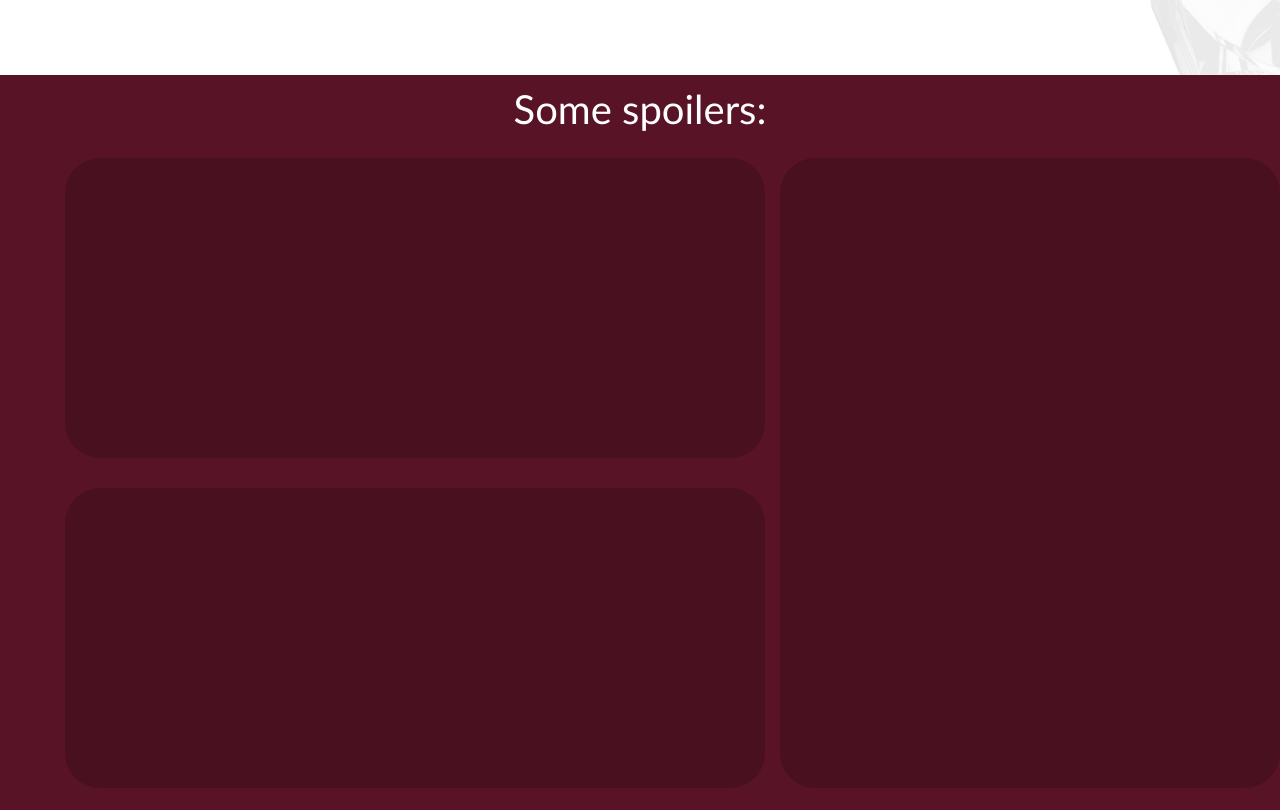
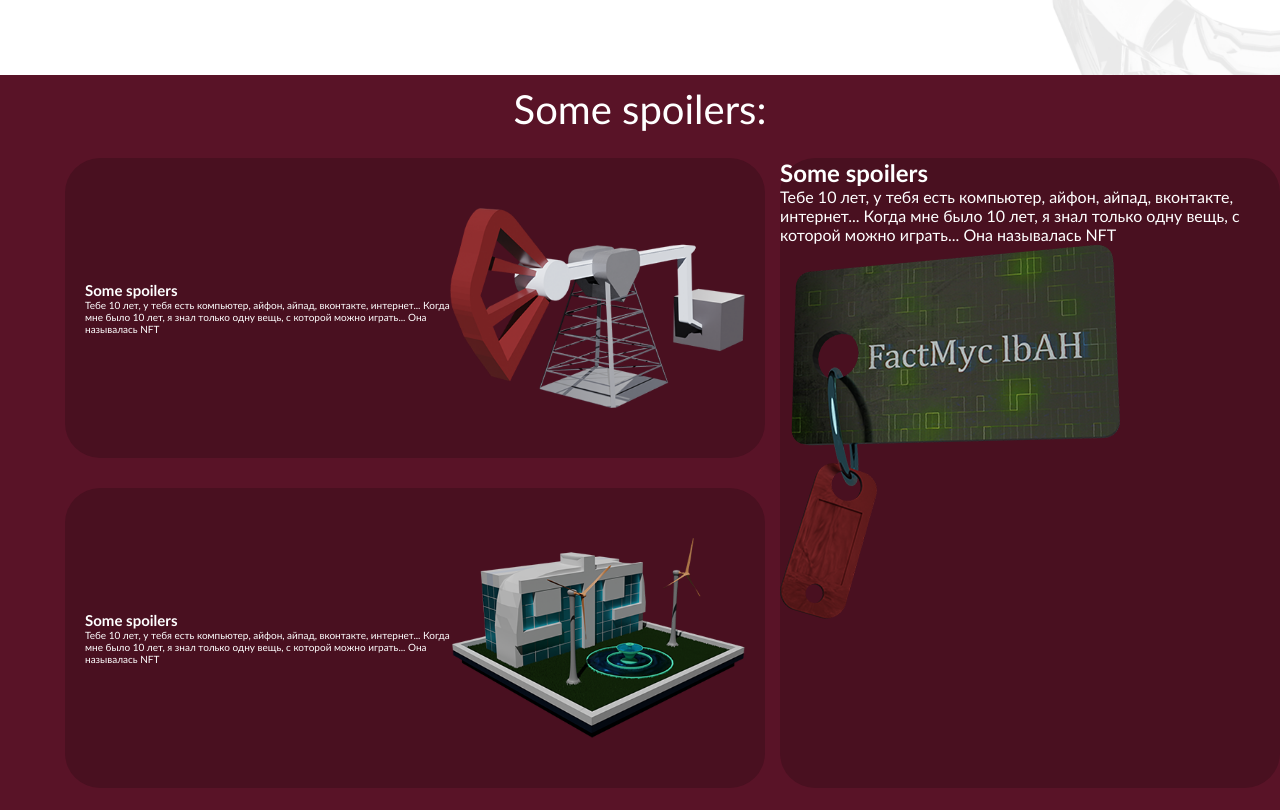
Before and after one commit to EasileleM/web3_demo, a plain HTML site: page public/index.html in a window 1280 px wide. Shown: the part 1525-2335 px from the top of the page. Drawn offline with Linux system fonts and the light colour scheme.

Commit message:
red block text

```diff
--- a/public/index.html
+++ b/public/index.html
@@ -27,6 +27,7 @@
           <h2 class="welcome-text__big-text">Welcome to the</h2>
           <h3 class="welcome-text__lil-text">Factory World</h3>
         </div>
+        <img class="section-home__sun-image" src="img/sun.png" alt="">
         <img class="section-home__image section-home__image-bounce" src="img/home-image.png" alt="">
       </section>
     </div>
@@ -52,11 +53,29 @@
           </div>
           <div class="spoilers">
             <div class="spoilers__left-blocks">
-              <div class="spoilers__g-block"></div>
-              <div class="spoilers__g-block"></div>
+              <div class="spoilers__g-block">
+                <div class="spoilers__g-text">
+                  <h2 class="spoilers__g-big-text">Some spoilers</h2>
+                  <p class="spoilers__g-lil-text">Тебе 10 лет, у тебя есть компьютер, айфон, айпад, вконтакте, интернет... Когда мне было 10 лет, я знал только одну вещь, с которой можно играть... Она называлась NFT</p>
+                </div>
+                <img src="img/kran.png" alt="" class="spoilers__g-img">
+              </div>
+              <div class="spoilers__g-block">
+                <div class="spoilers__g-text">
+                  <h2 class="spoilers__g-big-text">Some spoilers</h2>
+                  <p class="spoilers__g-lil-text">Тебе 10 лет, у тебя есть компьютер, айфон, айпад, вконтакте, интернет... Когда мне было 10 лет, я знал только одну вещь, с которой можно играть... Она называлась NFT</p>
+                </div>
+                <img src="img/zavod.png" alt="" class="spoilers__g-img">
+              </div>
             </div>
             <div class="spoilers__right-blocks">
-              <div class="spoilers__v-block"></div>
+              <div class="spoilers__v-block">
+                <div class="spoilers__v-text">
+                  <h2 class="spoilers__v-big-text">Some spoilers</h2>
+                  <p class="spoilers__v-lil-text">Тебе 10 лет, у тебя есть компьютер, айфон, айпад, вконтакте, интернет... Когда мне было 10 лет, я знал только одну вещь, с которой можно играть... Она называлась NFT</p>
+                </div>
+                <img src="img/card.png" alt="" class="spoilers__v-img">
+              </div>
             </div>
           </div>
           <div class="section-spoilers__text-block">
--- a/scss/_about.scss
+++ b/scss/_about.scss
@@ -1,6 +1,8 @@
 .wrapper-about {
+    background-image: url('../img/about-background.png');
+    background-repeat: no-repeat;
+    background-position: center;
     background-size: cover;
-    background-image: url('../img/about-background.png');
     background-color: $white;
     height: 100vh;
 }
--- a/scss/_home.scss
+++ b/scss/_home.scss
@@ -1,6 +1,8 @@
 .wrapper-home {
+    background-image: url('../img/background-light.png');
+    background-repeat: no-repeat;
+    background-position: center;
     background-size: cover;
-    background-image: url('../img/home-background.png');
     background-color: #171F3D;
     height: 100vh;
 }
@@ -126,12 +128,23 @@
     justify-content: center;
     position: relative;
 
+    &__sun-image {
+        position: absolute;
+        left: 50%;
+        top: 150px;
+        transform: translateX(-50%);
+        height: 340px;
+        width: auto;
+        animation-duration: 2.5s;
+        animation-iteration-count: infinite;
+    }
+
     &__image {
         position: absolute;
         left: 50%;
         top: 300px;
         transform: translateX(-50%);
-        height: 340px;
+        height: 310px;
         width: auto;
         animation-duration: 2.5s;
         animation-iteration-count: infinite;
--- a/scss/_spoilers.scss
+++ b/scss/_spoilers.scss
@@ -41,10 +41,23 @@
 
     &__g-block {
         margin: 15px;
+        padding: 20px;
         background-color: #491020;
         height: 300px;
         width: 700px;
         border-radius: 35px;
+        display: flex;
+        justify-content: center;
+        align-items: center;
+    }
+
+    &__g-text {
+        font-size: 10px;
+    }
+
+    &__g-img {
+        height: 200px;
+        width: auto;
     }
 
     &__v-block {
```
Also changed, not shown: public/css/style.min.css, public/img/background-light.png (added), public/img/background.png, public/img/card.png (added), public/img/home-background.png (deleted), public/img/kran.png (added), public/img/zavod.png (added), 1 other file.
